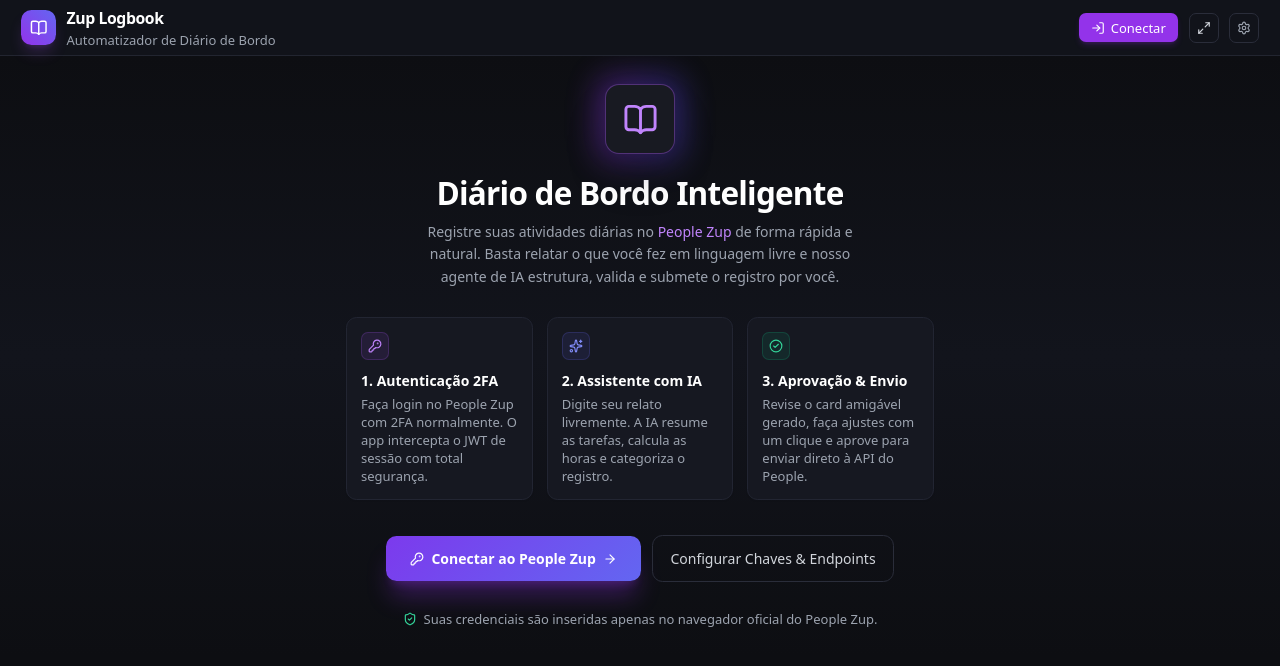
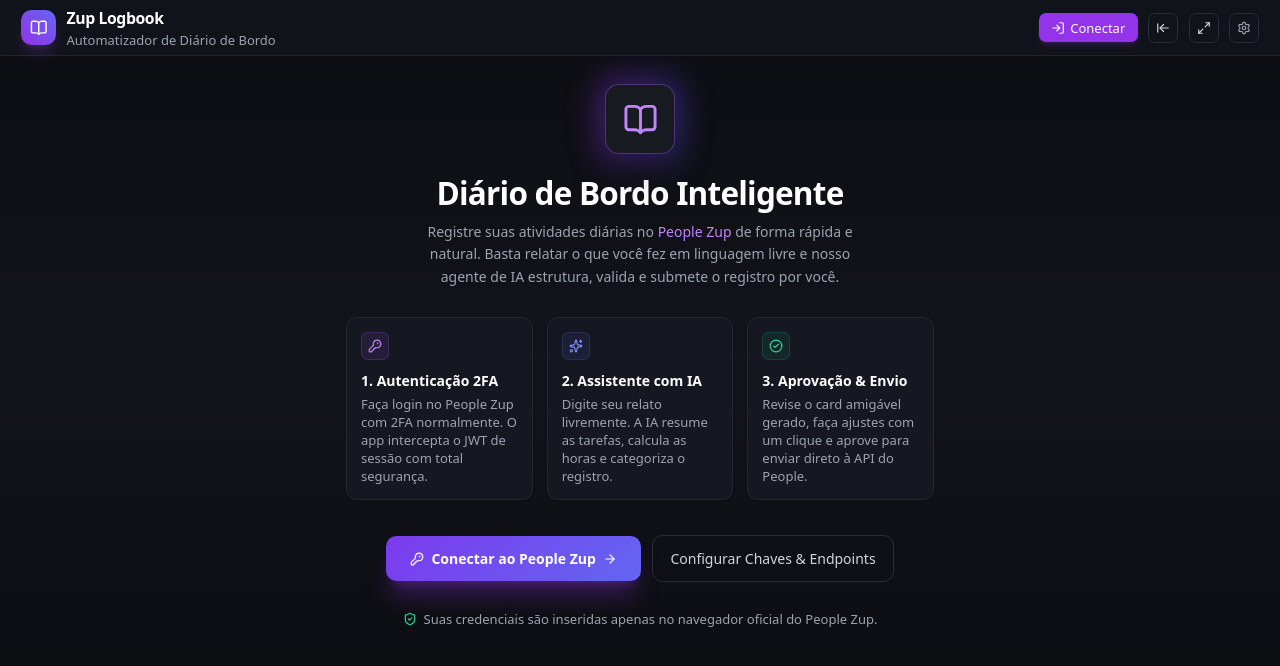
Before and after one commit to felipeaufe/zup-logbook, a React (Vite) app: page / in a window 1280 px wide. Both pictures are taken after a click on the button 1203 px from the left and 27 px from the top of the page. Shown: the top 666 px of the page. Built offline with nearby package versions, Linux system fonts and the light colour scheme.

Commit message:
feat(header): ocultar nome de usuario em 720px e adicionar botao para alternar posicao esquerda/direita

```diff
--- a/src/bookmarklet/mount.tsx
+++ b/src/bookmarklet/mount.tsx
@@ -23,12 +23,13 @@
   host.style.position = 'fixed';
   host.style.top = '0';
   host.style.right = '0';
+  host.style.left = '0';
   host.style.width = '100vw';
   host.style.maxWidth = '100vw';
   host.style.height = '100vh';
   host.style.zIndex = '2147483647'; // Fica acima de qualquer elemento da página
   host.style.boxShadow = '-8px 0 32px rgba(0, 0, 0, 0.6)';
-  host.style.transition = 'width 0.25s ease-in-out, transform 0.25s ease-in-out';
+  host.style.transition = 'width 0.25s ease-in-out, transform 0.25s ease-in-out, left 0.25s ease-in-out, right 0.25s ease-in-out';
 
   // Cria a Shadow DOM para isolar completamente o CSS do People Zup e do Tailwind
   const shadowRoot = host.attachShadow({ mode: 'open' });
--- a/src/renderer/App.tsx
+++ b/src/renderer/App.tsx
@@ -77,13 +77,46 @@
   const [activeMode, setActiveMode] = useState<'performance' | 'livre' | null>(null);
   const [competences, setCompetences] = useState<CompetenceItem[]>(ALL_COMPETENCES);
   const [isFullWidth, setIsFullWidth] = useState(true);
+  const [dockSide, setDockSide] = useState<'right' | 'left'>('right');
 
   const handleToggleWidth = () => {
     const next = !isFullWidth;
     setIsFullWidth(next);
     const host = document.getElementById('zup-logbook-host');
     if (host) {
-      host.style.width = next ? '100vw' : '720px';
+      if (next) {
+        host.style.width = '100vw';
+        host.style.left = '0';
+        host.style.right = '0';
+      } else {
+        host.style.width = '720px';
+        if (dockSide === 'left') {
+          host.style.left = '0';
+          host.style.right = 'auto';
+          host.style.boxShadow = '8px 0 32px rgba(0, 0, 0, 0.6)';
+        } else {
+          host.style.left = 'auto';
+          host.style.right = '0';
+          host.style.boxShadow = '-8px 0 32px rgba(0, 0, 0, 0.6)';
+        }
+      }
+    }
+  };
+
+  const handleToggleSide = () => {
+    const nextSide = dockSide === 'right' ? 'left' : 'right';
+    setDockSide(nextSide);
+    const host = document.getElementById('zup-logbook-host');
+    if (host) {
+      if (nextSide === 'left') {
+        host.style.right = 'auto';
+        host.style.left = '0';
+        host.style.boxShadow = '8px 0 32px rgba(0, 0, 0, 0.6)';
+      } else {
+        host.style.left = 'auto';
+        host.style.right = '0';
+        host.style.boxShadow = '-8px 0 32px rgba(0, 0, 0, 0.6)';
+      }
     }
   };
 
@@ -474,6 +507,8 @@
         hasMessages={currentScreen === 'chat' && messages.length > 0}
         isFullWidth={isFullWidth}
         onToggleWidth={handleToggleWidth}
+        dockSide={dockSide}
+        onToggleSide={handleToggleSide}
       />
 
       {/* Screen Router */}
--- a/src/renderer/components/Header.tsx
+++ b/src/renderer/components/Header.tsx
@@ -1,6 +1,17 @@
 import React from 'react';
 import { AuthSession } from '../../types';
-import { Settings, LogIn, BookOpen, X, Loader2, RotateCcw, Maximize2, Minimize2 } from 'lucide-react';
+import {
+  Settings,
+  LogIn,
+  BookOpen,
+  X,
+  Loader2,
+  RotateCcw,
+  Maximize2,
+  Minimize2,
+  ArrowLeftToLine,
+  ArrowRightToLine,
+} from 'lucide-react';
 
 interface HeaderProps {
   session: AuthSession;
@@ -14,6 +25,8 @@
   hasMessages?: boolean;
   isFullWidth?: boolean;
   onToggleWidth?: () => void;
+  dockSide?: 'right' | 'left';
+  onToggleSide?: () => void;
 }
 
 export const Header: React.FC<HeaderProps> = ({
@@ -27,6 +40,8 @@
   hasMessages = false,
   isFullWidth = true,
   onToggleWidth,
+  dockSide = 'right',
+  onToggleSide,
 }) => {
   const isAuthenticated = Boolean(session.token);
 
@@ -68,13 +83,17 @@
         {/* User Info (when authenticated) */}
         {isAuthenticated ? (
           <div
-            className="flex items-center gap-2 px-3 py-1.5 rounded-lg bg-[#181B26] border border-[#2B3042] text-gray-200 text-sm font-medium"
-            title={session.user?.email ? `Logado como: ${session.user.email}` : undefined}
+            className="flex items-center gap-2 px-2.5 py-1.5 rounded-lg bg-[#181B26] border border-[#2B3042] text-gray-200 text-sm font-medium shrink-0"
+            title={`Logado como: ${getUserDisplayName()}${session.user?.email ? ` (${session.user.email})` : ''}`}
           >
-            <div className="w-6 h-6 rounded-full bg-gradient-to-tr from-purple-500 to-indigo-500 flex items-center justify-center text-xs font-bold text-white uppercase shadow-sm">
+            <div className="w-6 h-6 rounded-full bg-gradient-to-tr from-purple-500 to-indigo-500 flex items-center justify-center text-xs font-bold text-white uppercase shadow-sm shrink-0">
               {getUserDisplayName().charAt(0)}
             </div>
-            <span className="font-semibold text-gray-100">{getUserDisplayName()}</span>
+            {isFullWidth && (
+              <span className="font-semibold text-gray-100 truncate max-w-[200px]">
+                {getUserDisplayName()}
+              </span>
+            )}
           </div>
         ) : isLoggingIn ? (
           <div className="flex items-center gap-2 px-3 py-1.5 rounded-lg bg-blue-950/40 border border-blue-500/30 text-blue-300 text-sm">
@@ -101,6 +120,21 @@
           >
             <RotateCcw className="w-4 h-4 text-purple-400" />
             <span>Novo Registro</span>
+          </button>
+        )}
+
+        {/* Dock position toggle button: Left <-> Right (only visible when not full width) */}
+        {!isFullWidth && onToggleSide && (
+          <button
+            onClick={onToggleSide}
+            title={dockSide === 'right' ? "Mover painel para a esquerda" : "Mover painel para a direita"}
+            className="p-2 rounded-lg border border-[#2A2D3A] text-gray-400 hover:text-white hover:bg-[#1A1D27] hover:border-gray-600 transition-colors cursor-pointer"
+          >
+            {dockSide === 'right' ? (
+              <ArrowLeftToLine className="w-4 h-4 text-gray-300 hover:text-white" />
+            ) : (
+              <ArrowRightToLine className="w-4 h-4 text-gray-300 hover:text-white" />
+            )}
           </button>
         )}
 
```
